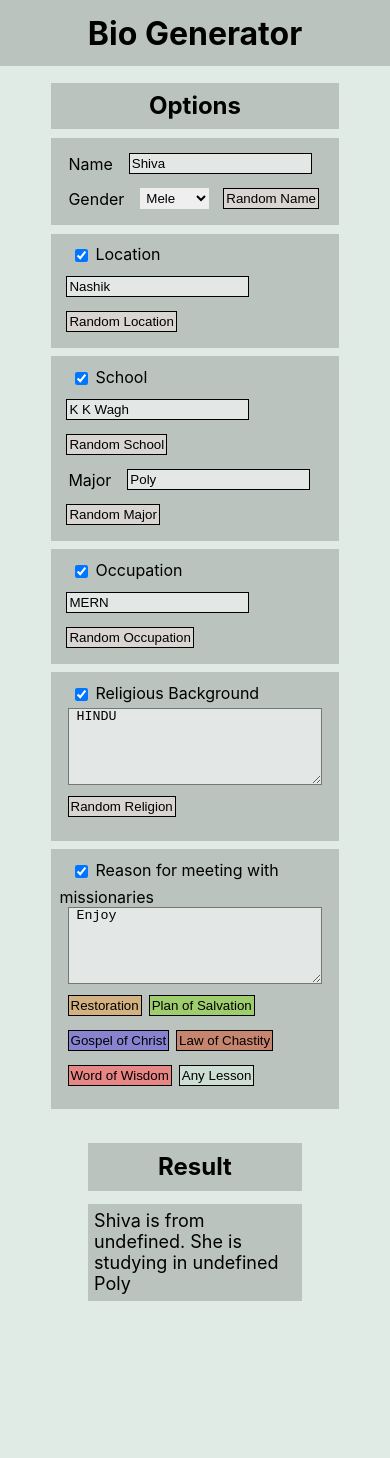
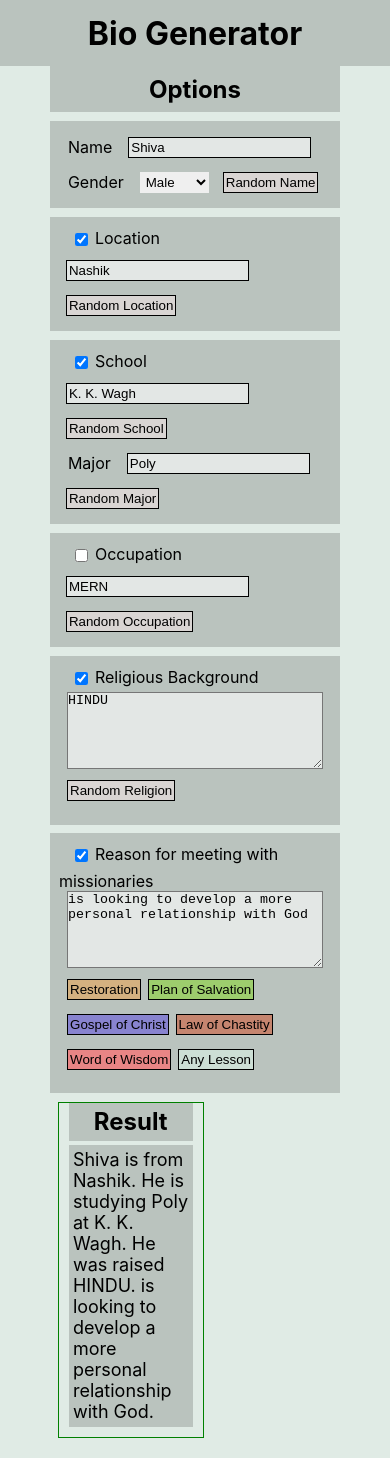
Before and after one commit to Shiva7781/Bio_Generator, a React (Create React App) app: page / in a window 390 px wide. Before the commit the page ends 1388 px from the top, so only its background shows below. Built offline with nearby package versions, Linux system fonts and the light colour scheme.

Commit message:
realtime output added

```diff
--- a/src/components/Display/DisplayData.css
+++ b/src/components/Display/DisplayData.css
@@ -1,25 +1,32 @@
 .Display_Data {
-    margin: 18%;
-    margin-top: 3%;
+    width: 50%;
+    margin: 3%;
 
-    /* border: 1px solid red; */
+    border: 1px solid green;
 }
+
+
 
 .Display_Data div>h2 {
     height: max-content;
-    padding: 4.4%;
-    display: flex;
-    align-items: center;
-    justify-content: center;
+    margin: 7%;
+    margin-top: 0%;
+    margin-bottom: 3%;
+    padding: 3%;
     background-color: rgb(186, 195, 190);
 }
 
 .Display_Data p {
     height: max-content;
+    margin: 7%;
+    margin-top: 0%;
     padding: 3%;
-    margin: auto;
-    margin-top: 6%;
+
+
     text-align: left;
     font-size: large;
     background-color: rgb(186, 195, 190);
+
+
+    /* border: 1px solid red; */
 }
--- a/src/components/Display/DisplayData.js
+++ b/src/components/Display/DisplayData.js
@@ -2,31 +2,61 @@ import React, { useEffect, useState } from "react";
 import "./DisplayData.css";
 
 const DisplayData = ({ entryData, checkBoxes }) => {
-  console.log("entryData:", entryData.school_text);
+  console.log("entryData:", entryData);
   console.log("checkBoxes:", checkBoxes);
 
   const [displayAll, setDisplayAll] = useState();
 
   useEffect(() => {
     setDisplayAll(
-      `${entryData.username} is from ${
-        checkBoxes[0] ? entryData.location_txt : ""
-      }. ${
-        entryData.gender == "Male"
-          ? "He is studying in "
-          : "She is studying in "
-      } ${checkBoxes[1] ? entryData.school_txt : ""} ${entryData.major}`
+      `${
+        checkBoxes[0]
+          ? entryData.username
+          : "You are teaching" + " " + entryData.username + "."
+      }  ${
+        checkBoxes[0] ? "is from" + " " + entryData.location_text + "." : ""
+      } ${
+        checkBoxes[1]
+          ? (entryData.gender === "Male" ? "He" : "She") +
+            " " +
+            "is studying" +
+            " " +
+            entryData.major +
+            " " +
+            "at" +
+            " " +
+            entryData.school_text +
+            "."
+          : ""
+      }  ${
+        checkBoxes[2]
+          ? (entryData.gender === "Male" ? "He" : "She") +
+            " " +
+            "currently works as a" +
+            " " +
+            entryData.occupation_text +
+            "."
+          : ""
+      } ${
+        checkBoxes[3]
+          ? (entryData.gender === "Male" ? "He" : "She") +
+            " " +
+            "was raised " +
+            " " +
+            entryData.religious_text +
+            "."
+          : ""
+      } ${checkBoxes[4] ? entryData.reason_text + "." : ""}`
     );
-  }, [entryData, checkBoxes]);
+  });
 
   return (
     <div className="Display_Data">
       <div>
         <h2>Result</h2>
       </div>
-      <div className="Show">
-        <p>{displayAll}</p>
-      </div>
+
+      <p>{displayAll}</p>
     </div>
   );
 };
--- a/src/components/Entry/EntryData.css
+++ b/src/components/Entry/EntryData.css
@@ -3,41 +3,44 @@ body {
 }
 
 .All_Data {
+    width: 75%;
+    margin: auto;
+    margin-bottom: 3%;
+
     display: flex;
-    margin: 7%;
-    margin-top: 1.7%;
+    justify-content: center;
 
     /* border: 1px solid red; */
 }
 
-.Left_Div,
-.Right_Div {
-    width: 100%;
-    display: flex;
-    justify-content: space-around;
-    /* border: 1px solid red; */
-}
 
 @media only screen and (max-width: 1111px) {
     .All_Data {
         flex-direction: column;
+
+    }
+
+    .All_Data .Entry_Data,
+    .Display_Data {
+        width: 99%;
+        margin: auto;
+
+        /* border: 1px solid rgb(255, 0, 25); */
     }
 }
 
 /*  */
 
 .Entry_Data {
-    margin: 7%;
-    margin-top: 3%;
-    /* border: 1px solid red; */
+    width: 50%;
+    margin: 3%;
+
+    /* border: 1px solid blue; */
 }
 
 .Entry_Data div>h2 {
     height: max-content;
     padding: 3%;
-    display: flex;
-    align-items: center;
-    justify-content: center;
     background-color: rgb(186, 195, 190);
 }
 
@@ -77,7 +80,8 @@ button {
 }
 
 textarea {
-    width: 100%;
+    max-width: 100%;
+    min-width: 100%;
     min-height: 77px;
     background-color: rgba(255, 255, 255, 0.6);
 }
--- a/src/components/Entry/EntryData.js
+++ b/src/components/Entry/EntryData.js
@@ -5,7 +5,7 @@ import DisplayData from "../Display/DisplayData";
 const EntryData = () => {
   const [location, setLocation] = useState(true);
   const [school, setSchool] = useState(true);
-  const [occupation, setOccupation] = useState(true);
+  const [occupation, setOccupation] = useState(false);
   const [religious, setReligious] = useState(true);
   const [reason, setReason] = useState(true);
 
@@ -13,19 +13,19 @@ const EntryData = () => {
 
   const [entryData, setEntryData] = useState({
     username: "Shiva",
-    gender: "male",
+    gender: "Male",
     location_text: "Nashik",
-    school_text: "K K Wagh",
+    school_text: "K. K. Wagh",
     major: "Poly",
     occupation_text: "MERN",
-    religious_txt: " HINDU",
-    reason_txt: " Enjoy",
+    religious_text: "HINDU",
+    reason_text: "is looking to develop a more personal relationship with God",
   });
 
   const handleInput = (e) => {
     const field = e.target.name;
     const value = e.target.value;
-    // console.log(`Field: ${field}  & Value: ${value}`);
+    console.log(`Field: ${field}  & Value: ${value}`);
 
     setEntryData({ ...entryData, [field]: value });
     // console.log("entryData:", entryData);
@@ -34,21 +34,11 @@ const EntryData = () => {
   const submitForm = (e) => {
     e.preventDefault();
 
-    // console.log("entryData:", entryData);
-
-    // setEntryData({
-    //   username: "",
-    //   gender: "male",
-    //   location_text: "",
-    //   school_text: "",
-    //   major: "",
-    //   occupation_text: "",
-    //   religious_txt: "",
-    //   reason: "",
-    // });
+    console.log("entryData:", entryData);
+    // console.log("entryData:", entryData.location_text);
   };
 
-  const locationCheck = () => {
+  const locationCheck = (e) => {
     location ? setLocation(false) : setLocation(true);
     console.log("location:", location);
   };
@@ -71,7 +61,6 @@ const EntryData = () => {
 
   return (
     <div className="All_Data">
-      <div className="Left_Div">
       <div className="Entry_Data">
         <div>
           <h2>Options</h2>
@@ -88,8 +77,8 @@ const EntryData = () => {
             ></input>
 
             <label htmlFor="gender">Gender</label>
-              <select name="gender">
-                <option>Mele</option>
+            <select name="gender" onChange={handleInput}>
+              <option>Male</option>
               <option>Female</option>
             </select>
             <button onClick={() => console.log("Click")}>Random Name</button>
@@ -132,9 +121,7 @@ const EntryData = () => {
               value={entryData.school_text}
               onChange={handleInput}
             ></input>
-              <button onClick={() => console.log("School")}>
-                Random School
-              </button>
+            <button onClick={() => console.log("School")}>Random School</button>
             <br />
 
             <label htmlFor="major">Major</label>
@@ -170,7 +157,7 @@ const EntryData = () => {
           </div>
 
           <div className="Form_Div">
-              <label htmlFor="religious_txt">
+            <label htmlFor="religious_text">
               <input
                 type="checkbox"
                 name="religious"
@@ -183,8 +170,8 @@ const EntryData = () => {
             <div className="Txt_Btn">
               <textarea
                 type="text"
-                  name="religious_txt"
-                  value={entryData.religious_txt}
+                name="religious_text"
+                value={entryData.religious_text}
                 onChange={handleInput}
               ></textarea>
               <br />
@@ -195,7 +182,7 @@ const EntryData = () => {
           </div>
 
           <div className="Form_Div">
-              <label htmlFor="reason_txt">
+            <label htmlFor="reason_text">
               <input
                 type="checkbox"
                 name="reason"
@@ -208,8 +195,8 @@ const EntryData = () => {
             <div className="Txt_Btn">
               <textarea
                 type="text"
-                  name="reason_txt"
-                  value={entryData.reason_txt}
+                name="reason_text"
+                value={entryData.reason_text}
                 onChange={handleInput}
               ></textarea>
               <br />
@@ -223,10 +210,7 @@ const EntryData = () => {
               <button className="Plan" onClick={() => console.log("Plan")}>
                 Plan of Salvation
               </button>
-                <button
-                  className="Gospel"
-                  onClick={() => console.log("Gospel")}
-                >
+              <button className="Gospel" onClick={() => console.log("Gospel")}>
                 Gospel of Christ
               </button>
               <button className="Law" onClick={() => console.log("Law")}>
@@ -242,10 +226,8 @@ const EntryData = () => {
           </div>
         </form>
       </div>
-      </div>
-      <div className="Right_Div">
+
       {<DisplayData entryData={entryData} checkBoxes={checkBoxes} />}
-      </div>
     </div>
   );
 };
```
Lines whose indentation alone changed are shown as unchanged.
